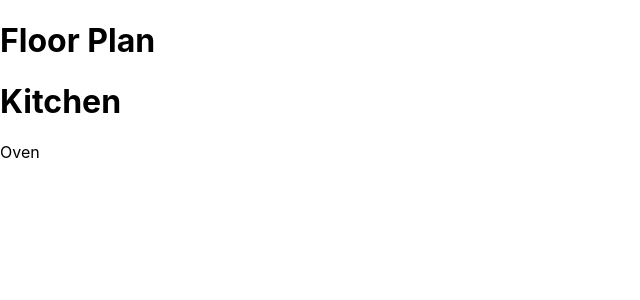
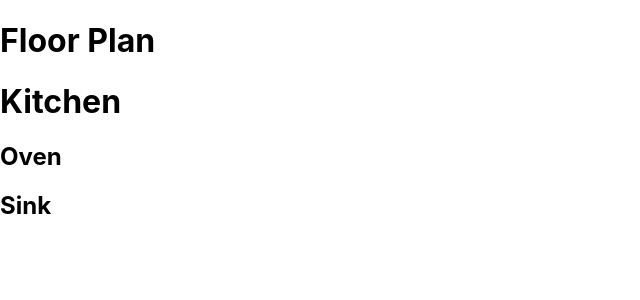
Before and after one commit to albertamcaleavey/floorplan-lab, a React (Create React App) app: page / in a window 1280 px wide. Shown: the top 300 px of the page, without its empty margins (0-640 px from the left). Built offline with nearby package versions, Linux system fonts and the light colour scheme.

Commit message:
add sink component to complete kitchen component

```diff
--- a/src/Kitchen.jsx
+++ b/src/Kitchen.jsx
@@ -1,10 +1,12 @@
 import Oven from "./Oven";
+import Sink from "./Sink";
 
 const Kitchen = () => {
   return (
     <>
       <h1>Kitchen</h1>
       <Oven />
+      <Sink />
     </>
   );
 }
--- a/src/Oven.jsx
+++ b/src/Oven.jsx
@@ -1,7 +1,7 @@
 const Oven = () => {
   return (
     <>
-      <p>Oven</p>
+      <h2>Oven</h2>
     </>
    );
 }
--- /dev/null
+++ b/src/Sink.jsx
@@ -0,0 +1,9 @@
+const Sink = () => {
+  return (
+    <>
+      <h2>Sink</h2>
+    </>
+   );
+}
+
+export default Sink;
```
